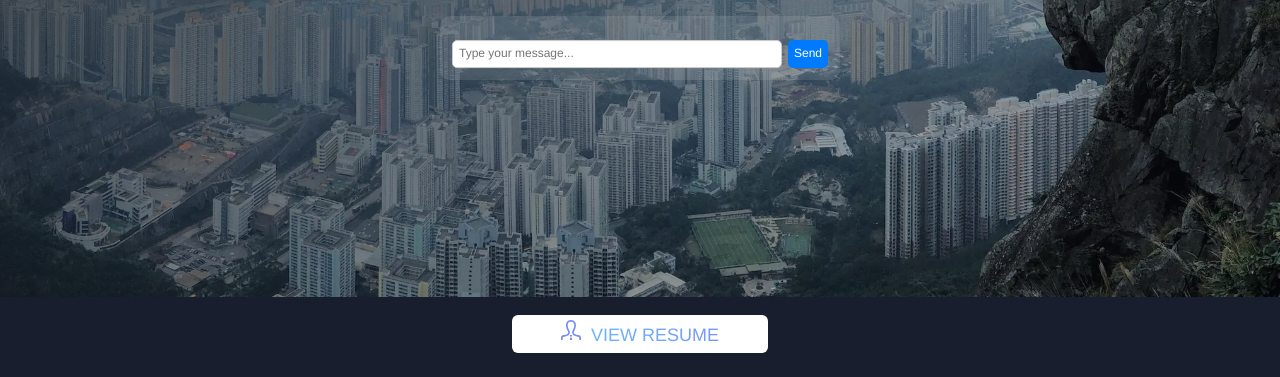
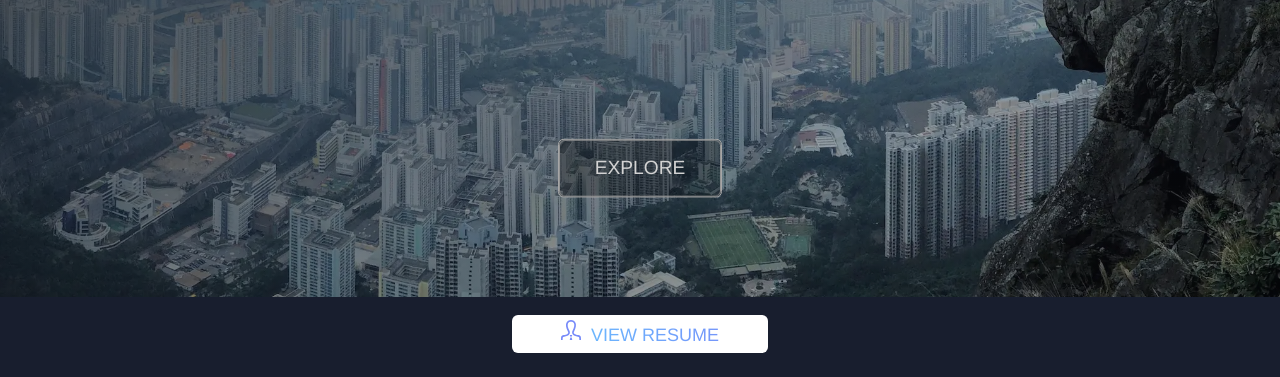
Before and after one commit to jaredar1232/portfolio-v5, a Gatsby site: page / in a window 1280 px wide. Shown: the part 503-880 px from the top of the page. Built offline with nearby package versions, Linux system fonts and the light colour scheme; Gatsby itself is replaced by a stand-in of ours.

Commit message:
Revert "add ai chat test 1"
This reverts commit 1d3d2762ed59af4e03d9db9711fe249833b789f0.

```diff
--- a/src/components/AiChat.js
+++ /dev/null
@@ -1,108 +0,0 @@
-import React, { useState } from "react"
-import styled from "styled-components"
-
-export default function AiChat() {
-  const [input, setInput] = useState("")
-  const [messages, setMessages] = useState([
-    { role: "system", content: "You are a helpful assistant." },
-  ])
-
-  const handleSubmit = async e => {
-    e.preventDefault()
-    if (input.trim() === "") return
-
-    const userMessage = { role: "user", content: input }
-    const newMessages = [...messages, userMessage]
-    setMessages(newMessages)
-    setInput("")
-
-    try {
-      const response = await fetch("/api/chat", {
-        method: "POST",
-        headers: {
-          "Content-Type": "application/json",
-        },
-        body: JSON.stringify({ messages: newMessages }),
-      })
-      const assistantMessage = await response.json()
-      setMessages(prevMessages => [...prevMessages, assistantMessage])
-    } catch (error) {
-      console.error("Error fetching AI response:", error)
-    }
-  }
-
-  return (
-    <ChatWrapper>
-      <div className="chat-box">
-        <div className="messages">
-          {messages.slice(1).map((msg, index) => (
-            <div key={index} className={`message ${msg.role}`}>
-              {msg.content}
-            </div>
-          ))}
-        </div>
-        <form onSubmit={handleSubmit} className="input-form">
-          <input
-            type="text"
-            value={input}
-            onChange={e => setInput(e.target.value)}
-            placeholder="Type your message..."
-          />
-          <button type="submit">Send</button>
-        </form>
-      </div>
-    </ChatWrapper>
-  )
-}
-
-const ChatWrapper = styled.div`
-  .chat-box {
-    background: rgba(255, 255, 255, 0.1);
-    border-radius: 10px;
-    padding: 1rem;
-    max-width: 400px;
-    margin: 2rem auto;
-  }
-
-  .messages {
-    max-height: 300px;
-    overflow-y: auto;
-    margin-bottom: 1rem;
-  }
-
-  .message {
-    margin: 0.5rem 0;
-    padding: 0.5rem;
-    border-radius: 5px;
-  }
-
-  .user {
-    background: #007bff;
-    color: white;
-    text-align: right;
-  }
-
-  .assistant {
-    background: #f1f1f1;
-  }
-
-  .input-form {
-    display: flex;
-  }
-
-  input {
-    flex: 1;
-    padding: 0.5rem;
-    border: 1px solid #ccc;
-    border-radius: 5px;
-  }
-
-  button {
-    padding: 0.5rem;
-    border: none;
-    background: #007bff;
-    color: white;
-    border-radius: 5px;
-    margin-left: 0.5rem;
-  }
-`
--- a/src/pages/index.js
+++ b/src/pages/index.js
@@ -1,7 +1,7 @@
 import React from "react"
 import styled from "styled-components"
 import { SEO } from "../components/seo"
-import AiChat from "../components/AiChat"
+import { Link } from "gatsby"
 
 export default function Home() {
   return (
@@ -11,7 +11,9 @@ export default function Home() {
           <h1 className="heading__main">Jared Rothenberg</h1>
           <h2 className="heading__sub">Software Engineer</h2>
         </div>
-        <AiChat />
+        <Link to="/about" className="btn btn--animated">
+          Explore
+        </Link>
       </div>
     </HomeSection>
   )
@@ -83,6 +85,77 @@ const HomeSection = styled.section`
     }
   }
 
+  .btn:link,
+  .btn:visited {
+    text-transform: uppercase;
+    text-decoration: none;
+    padding: 1rem 3rem;
+    margin-top: 20rem;
+    display: inline-block;
+    border-radius: 6px;
+    transition: all 0.2s;
+    position: relative;
+    font-size: 1.6rem;
+    font-weight: 400;
+    background-color: rgba(0, 0, 0, 0.3);
+    color: lightgrey;
+    border: darkgrey solid 1px;
+    -webkit-backface-visibility: hidden;
+    backface-visibility: hidden;
+
+    @media (max-width: 56.25em) {
+      padding: 1rem 3.5rem;
+    }
+  }
+
+  @media (hover: hover) {
+    .btn:hover {
+      transform: translateY(-0.3rem);
+      box-shadow: 0 1rem 2rem rgba(0, 0, 0, 0.2);
+      background-color: rgba(0, 0, 0, 0.8);
+      border: rgb(102, 201, 255) solid 1px;
+      color: rgb(102, 201, 255);
+    }
+  }
+
+  .btn:active {
+    transform: translateY(-1px);
+    box-shadow: 0 1rem 1rem rgba(0, 0, 0, 0.2);
+    background-color: rgba(0, 0, 0, 0.4);
+    color: lightgrey;
+    border: darkgrey solid 1px;
+  }
+
+  .btn::after {
+    content: "";
+    display: inline-block;
+    height: 100%;
+    width: 100%;
+    border-radius: 6px;
+    position: absolute;
+    top: 0;
+    left: 0;
+    z-index: -1;
+    transition: all 0.4s;
+    color: transparent;
+    border: lightgrey solid 0.5px;
+  }
+
+  @media (hover: hover) {
+    .btn:hover::after {
+      transform: scaleX(1.4) scaleY(1.6);
+      opacity: 0;
+    }
+  }
+
+  .btn--animated {
+    @media (min-width: 56.26em) {
+      animation: moveInButton 1s;
+      animation-fill-mode: backwards;
+      animation-delay: 1s;
+    }
+  }
+
   @keyframes fadeUpToDown {
     0% {
       opacity: 0;
@@ -106,4 +179,14 @@ const HomeSection = styled.section`
       opacity: 1;
     }
   }
+
+  @keyframes moveInButton {
+    0% {
+      opacity: 0;
+    }
+
+    100% {
+      opacity: 1;
+    }
+  }
 `
```
Also changed, not shown: netlify/functions/chat.js (deleted, +0 -32 lines), netlify.toml (deleted).
